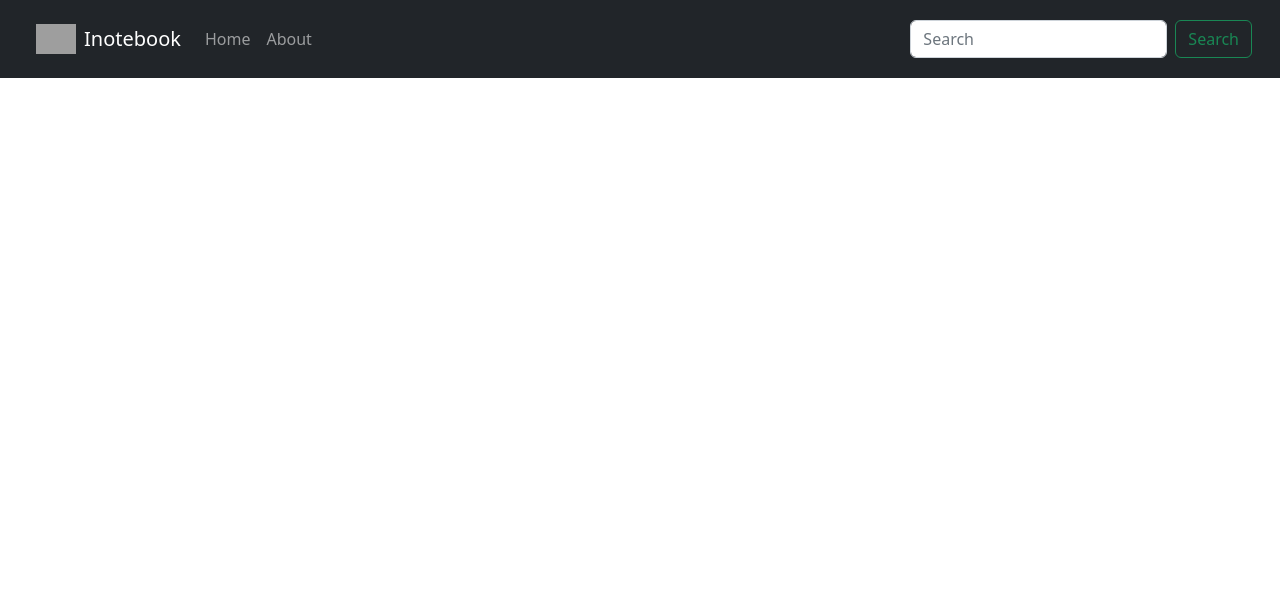
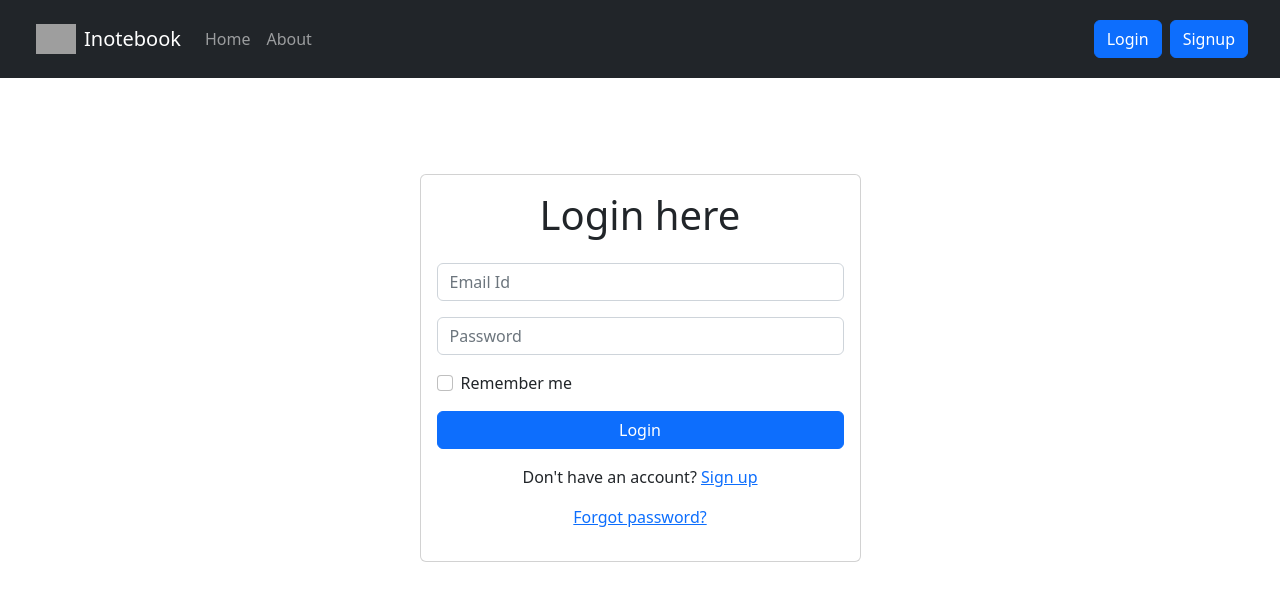
Before and after one commit to JugalBhagat/Inotebook, a React (Create React App) app: page /login in a window 1280 px wide. Shown: the top 600 px of the page. Built offline with nearby package versions, Linux system fonts and the light colour scheme; grey boxes are pictures that could not be loaded.

Commit message:
Tutorial-69 done (Login functionality works and done changes in auth.js - return success with token and login==success then stored token in localstorage)

```diff
--- a/src/App.js
+++ b/src/App.js
@@ -3,6 +3,8 @@ import './App.css';
 import Navbar from './componants/Navbar';
 import Home from './componants/home';
 import About from './componants/about';
+import Login from './componants/login';
+import Signup from './componants/signup';
 import {
   BrowserRouter as Router,
   Route,
@@ -23,6 +25,8 @@ function App() {
               <Route exact path="/" element={<Home />}></Route>
               <Route exact path="/index" element={<Home />}></Route>
               <Route exact path="/about" element={<About />}></Route>
+              <Route exact path="/login" element={<Login />}></Route>
+              <Route exact path="/signup" element={<Signup />}></Route>
             </Routes>
           </div>
         </Router>
--- a/src/componants/Navbar.js
+++ b/src/componants/Navbar.js
@@ -30,8 +30,8 @@ function Navbar() {
                             </li>
                         </ul>
                         <form className="d-flex">
-                            <input className="form-control me-2" type="search" placeholder="Search" aria-label="Search"/>
-                                <button className="btn btn-outline-success" type="submit">Search</button>
+                            <Link className="btn btn-primary mx-1" to="/login" role="button">Login</Link>
+                            <Link className="btn btn-primary mx-1" to="/signup" role="button">Signup</Link>
                         </form>
                     </div>
                 </div>
--- a/src/componants/about.js
+++ b/src/componants/about.js
@@ -3,9 +3,19 @@ import React from 'react'
 function About() {
 
   return (
-    <div>
-      This is About Page
-    </div>
+    <div className='mt-5'>
+    <h2>About Inotebook</h2>
+    <p>Welcome to Inotebook, your online note storing application!</p>
+    <p>Inotebook provides you with a convenient way to store and access your notes from anywhere, anytime.</p>
+    <p>With Inotebook, you can:</p>
+    <ul>
+      <li>Create an account to save your notes securely.</li>
+      <li>Log in to access your saved notes from any device.</li>
+      <li>Easily add, edit, and delete notes.</li>
+    </ul>
+    <p>Whether you're a student, professional, or anyone who needs to keep track of their thoughts, Inotebook is here to help you stay organized and productive.</p>
+  </div>
+
   )
 }
 
--- /dev/null
+++ b/src/componants/login.js
@@ -0,0 +1,68 @@
+import React,{useState} from 'react';
+import {
+    Link
+} from "react-router-dom";
+
+import { useNavigate } from "react-router-dom";
+
+function Login() {
+    const [creds,setCreds]=useState({email:"",password:""});
+    let navigate = useNavigate();
+
+    const handleLogin=async(e)=>{
+        e.preventDefault();
+        const response=await fetch('http://localhost:4000/api/auth/login',{
+            method:"POST",
+            headers:{
+                "Content-Type":"application/json"
+            },
+            body:JSON.stringify({email:creds.email,password:creds.password})
+        });
+        const json=await response.json();
+        console.log(json);
+        if(json.success)
+        {
+            localStorage.setItem("token",json.authToken);
+            navigate("/");
+        }
+        else
+            alert("Invalid Creds");
+    }
+
+    const handleOnChange = (e) => {
+        setCreds({ ...creds, [e.target.name]: e.target.value })          //to keep default value
+    }
+
+    return (
+        <div className="container mt-5 ">
+            <div className="row justify-content-center">
+                <div className="col-md-5 mt-5 col-sm-12">
+                    <div className="card">
+                        <div className="card-body">
+                            <h1 className="text-center mb-4">Login here</h1>
+                            <form  onSubmit={handleLogin}>
+                                <div className="mb-3">
+                                    <input type="text" className="form-control" name="email" value={creds.email} onChange={handleOnChange} id="email" placeholder="Email Id" />
+                                </div>
+                                <div className="mb-3">
+                                    <input type="password" className="form-control" name="password" value={creds.password} onChange={handleOnChange} id="password" placeholder="Password" />
+                                </div>
+                                <div className="mb-3 form-check">
+                                    <input type="checkbox" className="form-check-input" id="remember" />
+                                    <label className="form-check-label" >Remember me</label>
+                                </div>
+                                <button type="submit" className="btn btn-primary w-100">Login</button>
+                            </form>
+                            <div className="text-center mt-3">
+                                <p>Don't have an account? <Link to="/signup">Sign up</Link></p>
+                                <p><a href="/">Forgot password?</a></p>
+                            </div>
+                        </div>
+                    </div>
+                </div>
+            </div>
+        </div>
+    )
+}
+
+export default Login
--- /dev/null
+++ b/src/componants/signup.js
@@ -0,0 +1,37 @@
+import React from 'react'
+import {
+    Link,
+} from "react-router-dom";
+
+function Signup() {
+    return (
+        <div className="container mt-5">
+            <div className="row justify-content-center">
+                <div className="col-md-5 mt-5 col-sm-12">
+                    <div className="card ">
+                        <div className="card-body">
+                            <h1 className="text-center mb-4">Signup here</h1>
+                            <form>
+                                <div className="mb-3">
+                                    <input type="text" className="form-control" id="name" name="name" placeholder="Name" />
+                                </div>
+                                <div className="mb-3">
+                                    <input type="text" className="form-control" id="email" name="email" placeholder="Email Id" />
+                                </div>
+                                <div className="mb-3">
+                                    <input type="password" className="form-control" id="password" name="password" placeholder="Password" />
+                                </div>
+                                <button type="submit" className="btn btn-primary w-100">Sign Up</button>
+                            </form>
+                            <div className="text-center mt-3">
+                                <p>Already have an account? <Link to="/login">Login</Link></p>
+                            </div>
+                        </div>
+                    </div>
+                </div>
+            </div>
+        </div>
+    )
+}
+
+export default Signup
```
Also changed, not shown: 1 other file (tests, documents, lock files or other folders).
